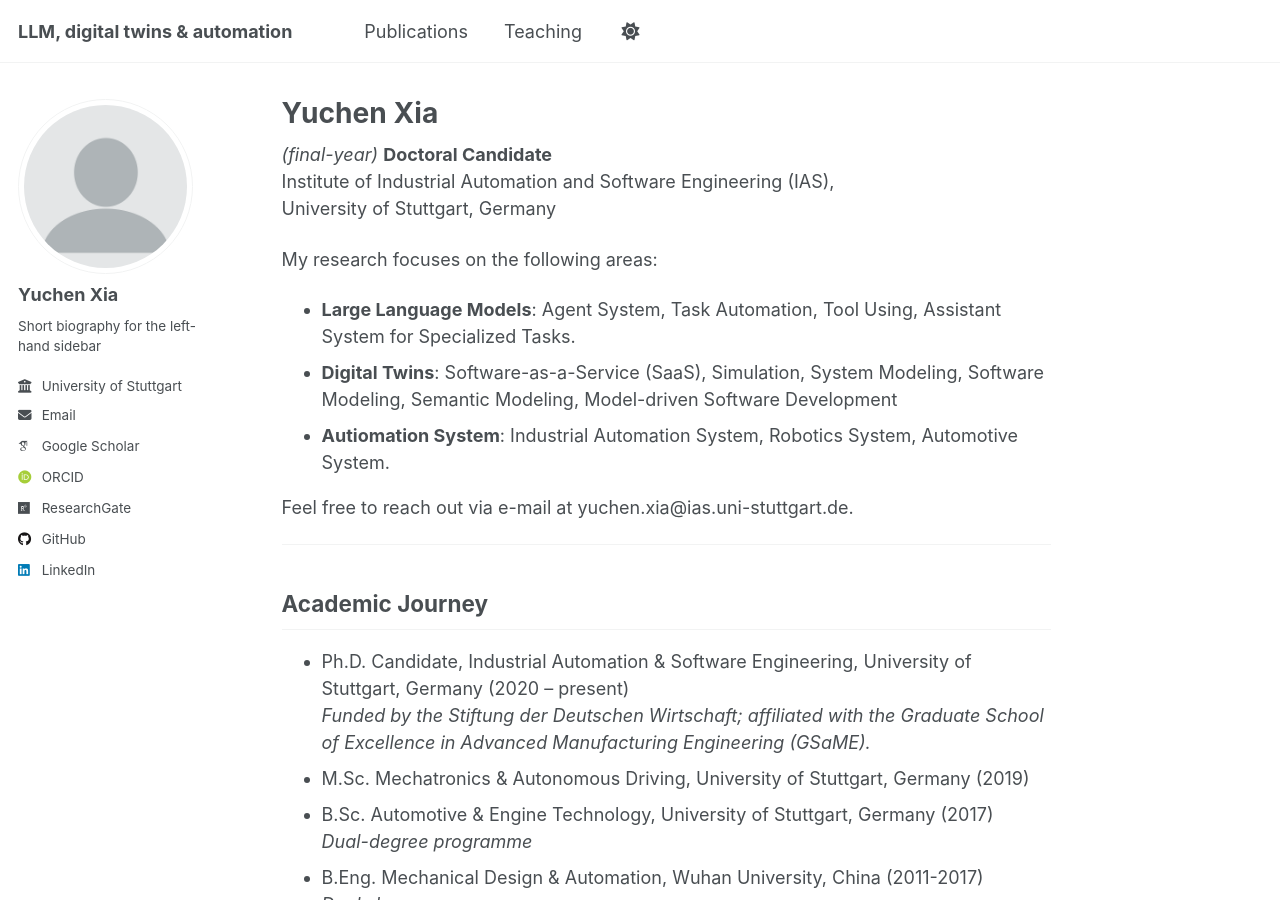
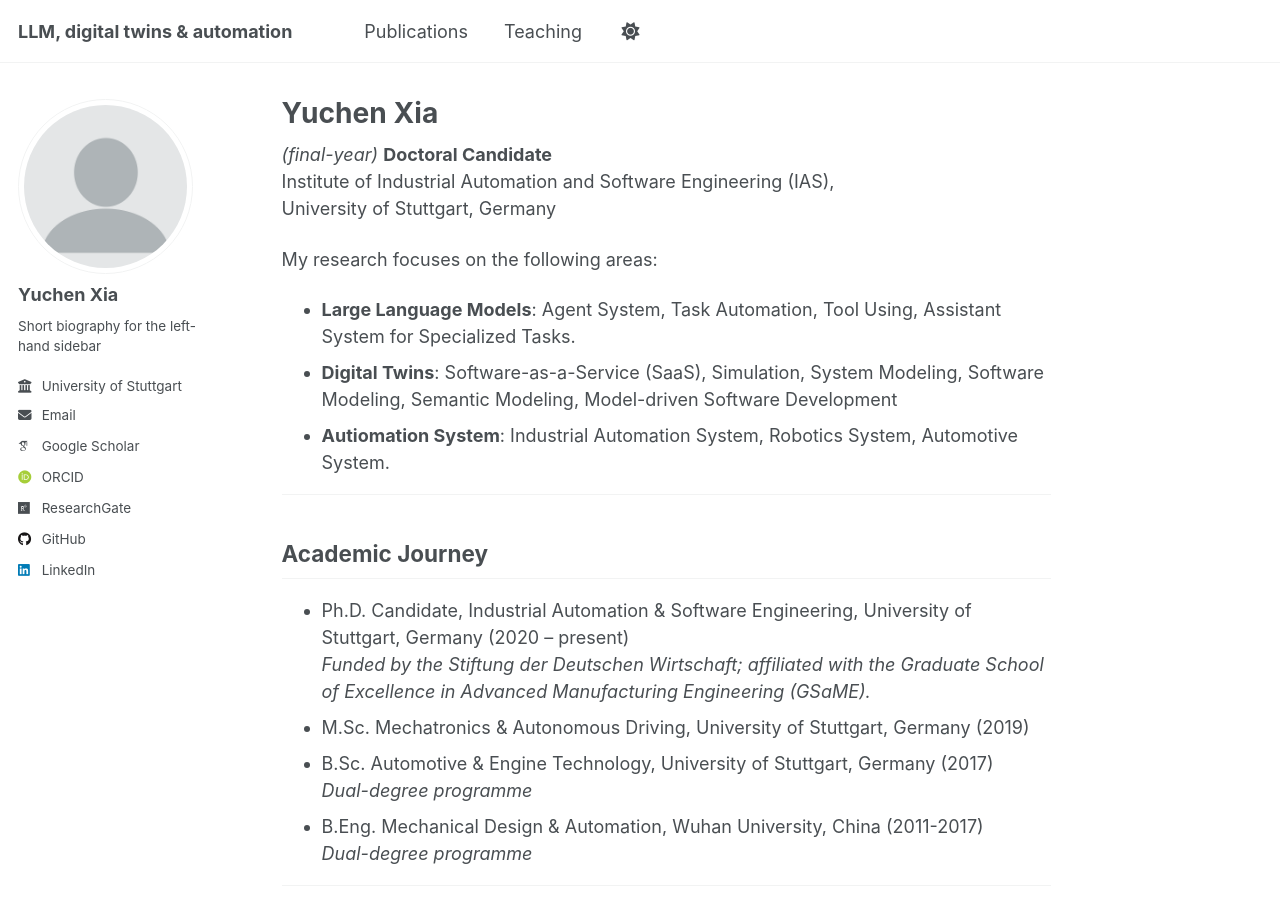
Before and after one commit to YuchenXia/yuchenxia.github.io, a Jekyll site: the page built from _pages/about.md, in a window 1280 px wide and 900 px high. Built offline with Jekyll 4.4.1, drawn with Linux system fonts in a browser that asks for light colours; some web fonts are replaced.

Commit message:
Update about.md

```diff
--- a/_pages/about.md
+++ b/_pages/about.md
@@ -14,8 +14,6 @@ My research focuses on the following areas:
 * **Large Language Models**: Agent System, Task Automation, Tool Using, Assistant System for Specialized Tasks.
 * **Digital Twins**: Software-as-a-Service (SaaS), Simulation, System Modeling, Software Modeling, Semantic Modeling, Model-driven Software Development
 * **Autiomation System**: Industrial Automation System, Robotics System, Automotive System.
-
-Feel free to reach out via e-mail at yuchen.xia@ias.uni-stuttgart.de.
 
 ---
 ## Academic Journey
```
